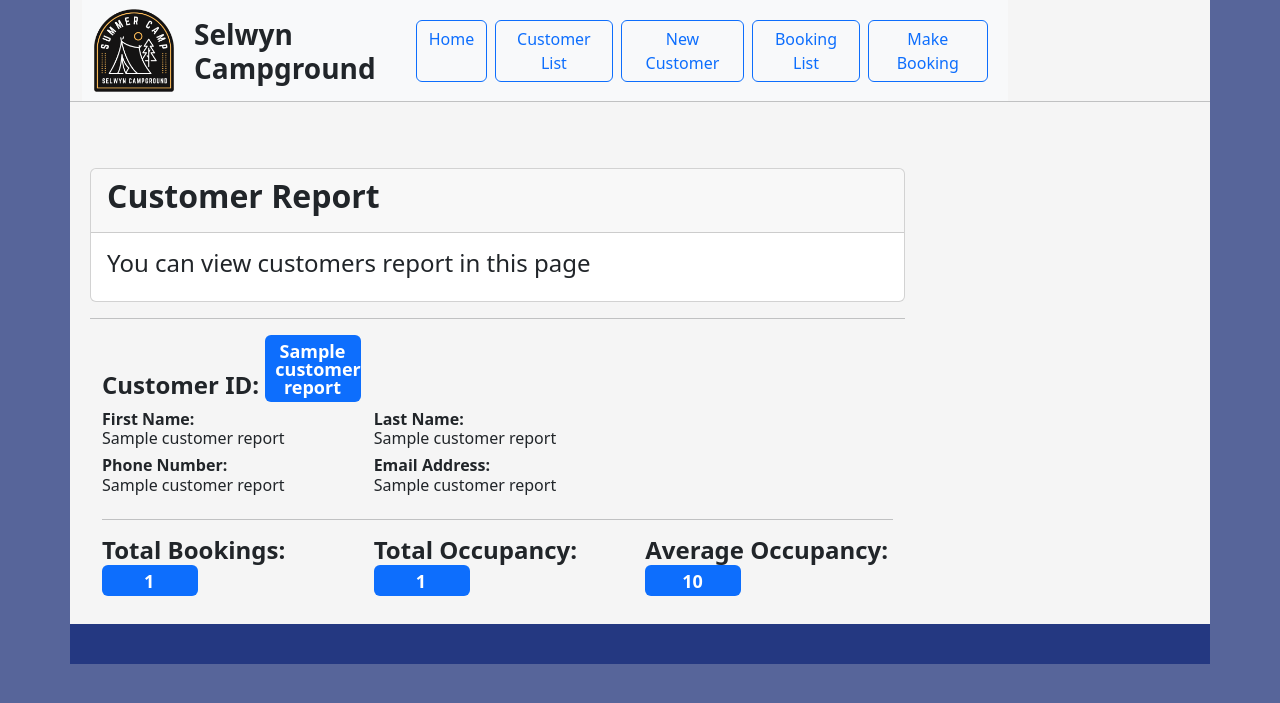
After one commit to Jian-Lv-1161670/scg, a Flask app: template templates/customer_report.html in a window 1280 px wide. The commit adds this page. Shown: the top 703 px of the page. Run offline with Flask 3, Linux system fonts and the light colour scheme; the template is opened without the code that fills it: most values are stand-ins (such as "Sample title", 1, 10 or a date in 2020).

Commit message:
add customer report

```diff
--- /dev/null
+++ b/templates/customer_report.html
@@ -0,0 +1,66 @@
+{% extends 'base.html' %}
+{% block content %}
+
+{% if customer_report %}
+<div class="card">
+    <div class="card-header">
+      <h2><b>Customer Report</b></h2>
+    </div>
+    <div class="card-body">
+      <h4 class="subtitle">You can view customers report in this page</h4>
+    </div>
+  </div>
+
+  <hr>
+  <div class="container">
+    <div class="row">
+        <div class="col-5">
+            <h4><b>Customer ID: <span class="badge bg-primary text-wrap" style="width: 6rem; padding-left: 10px;">{{customer_report[0][2]}}</span></b></h4>
+        </div>
+    </div>
+    <div class="row">
+        <div class="col-4">
+            <h6><b>First Name:<br></b>{{customer_report[0][8]}}</h6>
+        </div>
+        <div class="col-4">
+            <h6><b>Last Name:<br></b>{{customer_report[0][9]}}</h6>
+        </div>
+    </div>
+    <div class="row">
+        <div class="col-4">
+            <h6><b>Phone Number:</b><br>{{customer_report[0][11]}}</h6>
+        </div>
+        <div class="col-4">
+            <h6><b>Email Address:</b><br>{{customer_report[0][10]}}</h6>
+        </div>
+    </div>
+
+    <hr>
+    <div class="row">
+        <div class="col-4">
+            <h4><b>Total Bookings:</b><br><span class="badge bg-primary text-wrap" style="width: 6rem; padding-left: 10px;">{{total_bookings}}</span></h4>
+        </div>
+        <div class="col-4">
+            <h4><b>Total Occupancy:</b><br><span class="badge bg-primary text-wrap" style="width: 6rem; padding-left: 10px;">{{total_occupancy}}</span></h4>
+        </div>
+        <div class="col-4">
+            <h4><b>Average Occupancy:</b><br><span class="badge bg-primary text-wrap" style="width: 6rem; padding-left: 10px;">{{average_occupancy}}</span></h4>
+        </div>
+    </div>
+</div>
+
+{% else %}
+
+<p>No report available for this customer. if you want this cusomters details, you may use the search page <a class="btn btn-success" href="{{ url_for('search_customer') }}">Search</a> </p>
+{% endif %}
+
+
+
+
+
+
+
+
+
+
+{% endblock %}
--- a/templates/edit_customer.html
+++ b/templates/edit_customer.html
@@ -6,7 +6,7 @@
         <h2><b>Edit Customer Information</b></h2>
     </div>
     <div class="card-body">
-        <h4 class="subtitle">Update Customer Details Below</h4>
+        <h4 class="subtitle">Update customer details below</h4>
     </div>
 </div>
 <hr style="padding-bottom: 20px;">
--- a/templates/new_customer.html
+++ b/templates/new_customer.html
@@ -8,7 +8,7 @@
       <h2><b>{% block title %} Add New Customer {% endblock %}</b></h2>
     </div>
     <div class="card-body">
-      <h4 class="subtitle">You Can Insert New Customer Into System</h4>
+      <h4 class="subtitle">You can insert new customer into system</h4>
     </div>
   </div>
   <hr style="padding-bottom: 20px;">
```
Also changed, not shown: templates/camperlist.html (+5 -6 lines), templates/customer.html (+10 -1 lines), templates/index.html (+1 -30 lines), templates/search_customer.html (+9 -5 lines).
